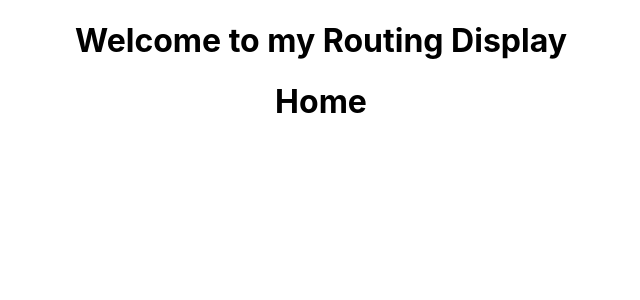
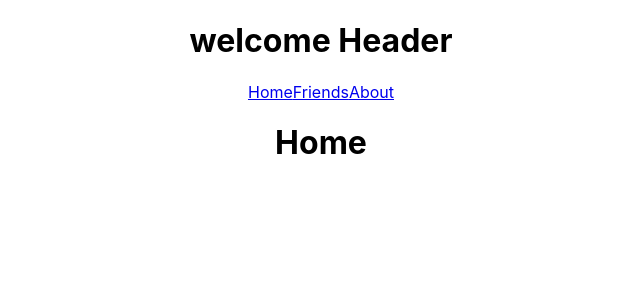
Before and after one commit to laksor/react-router, a React (Create React App) app: page / in a window 1280 px wide. Shown: the top 300 px of the page, without its empty margins (319-959 px from the left). Built offline with nearby package versions, Linux system fonts and the light colour scheme.

Commit message:
header added

```diff
--- a/src/App.js
+++ b/src/App.js
@@ -4,11 +4,12 @@ import Home from './Components/Home/Home';
 import Friends from './Components/Friends/Friends';
 import About from './Components/About/About';
 import NotFound from './Components/NotFound/NotFound';
+import Header from './Components/Header/Header';
 
 function App() {
   return (
     <div className="App">
-      <h1>Welcome to my Routing Display</h1>
+      <Header></Header>
       <Routes>
         <Route path="/" element={<Home />}></Route>
         <Route path='friends' element={<Friends />}></Route>
--- a/src/Components/Friend/Friend.js
+++ b/src/Components/Friend/Friend.js
@@ -1,11 +1,19 @@
 import React from 'react';
+import { useNavigate } from 'react-router-dom';
 import './Friend.css';
 
 const Friend = (props) => {
-    const {name} = props.friend;
+    const {name, username, id} = props.friend;
+    const navigate = useNavigate();
+
+    const showFriendDetails = () =>{
+        const path = `/friend/${id}`;
+        navigate(path);
+    }
     return (
         <div>
             <h3>name: {name}</h3>
+            <button onClick={showFriendDetails}>{username}: {id}</button>
         </div>
     );
 };
--- /dev/null
+++ b/src/Components/Header/Header.js
@@ -0,0 +1,17 @@
+import React from "react";
+import "./Header.css";
+
+const Header = () => {
+  return (
+    <div>
+      <h1>welcome Header</h1>
+      <nav>
+        <a href="/">Home</a>
+        <a href="/friends">Friends</a>
+        <a href="/about">About</a>
+      </nav>
+    </div>
+  );
+};
+
+export default Header;
--- a/src/Components/NotFound/NotFound.js
+++ b/src/Components/NotFound/NotFound.js
@@ -4,7 +4,7 @@ import './NotFound.css';
 const NotFound = () => {
     return (
         <div>
-            <h1>404</h1>
+            <h1>404 not Found</h1>
         </div>
     );
 };
```
Also changed, not shown: src/Components/Header/Header.css (added).
